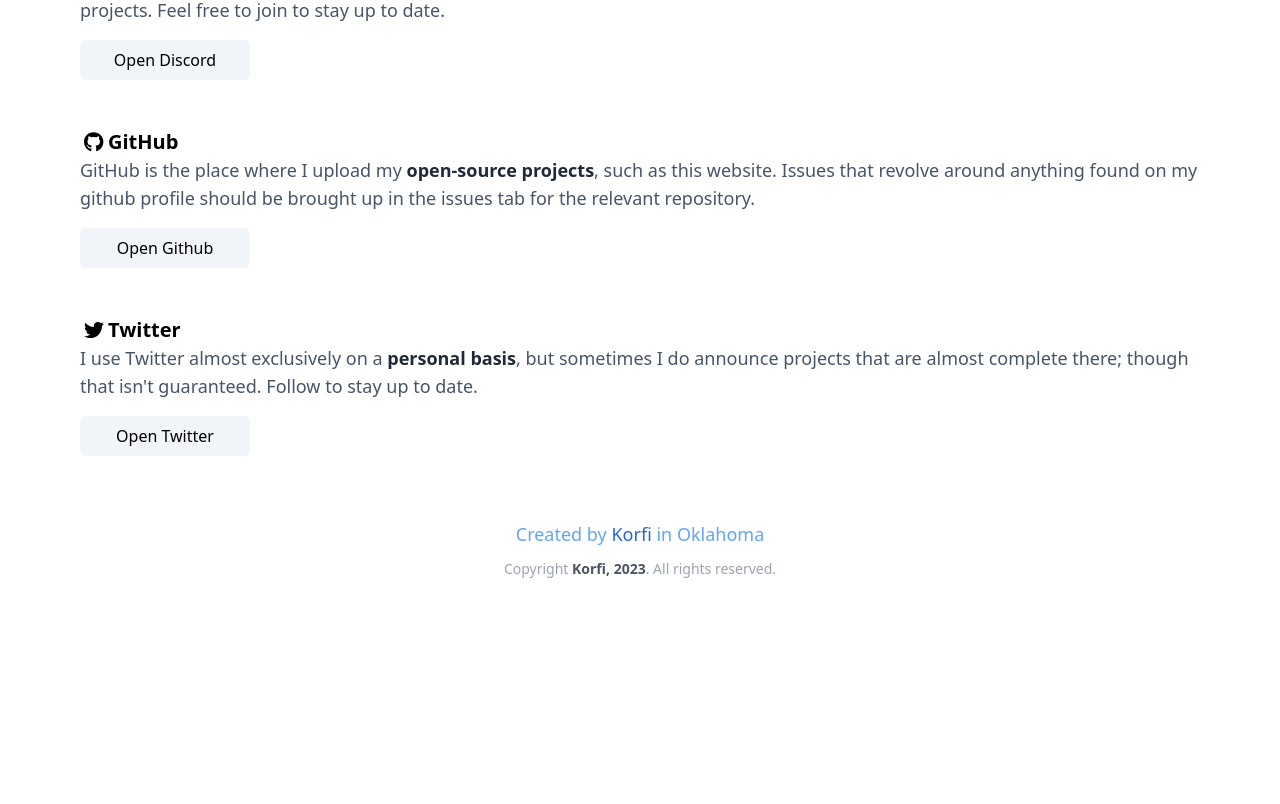
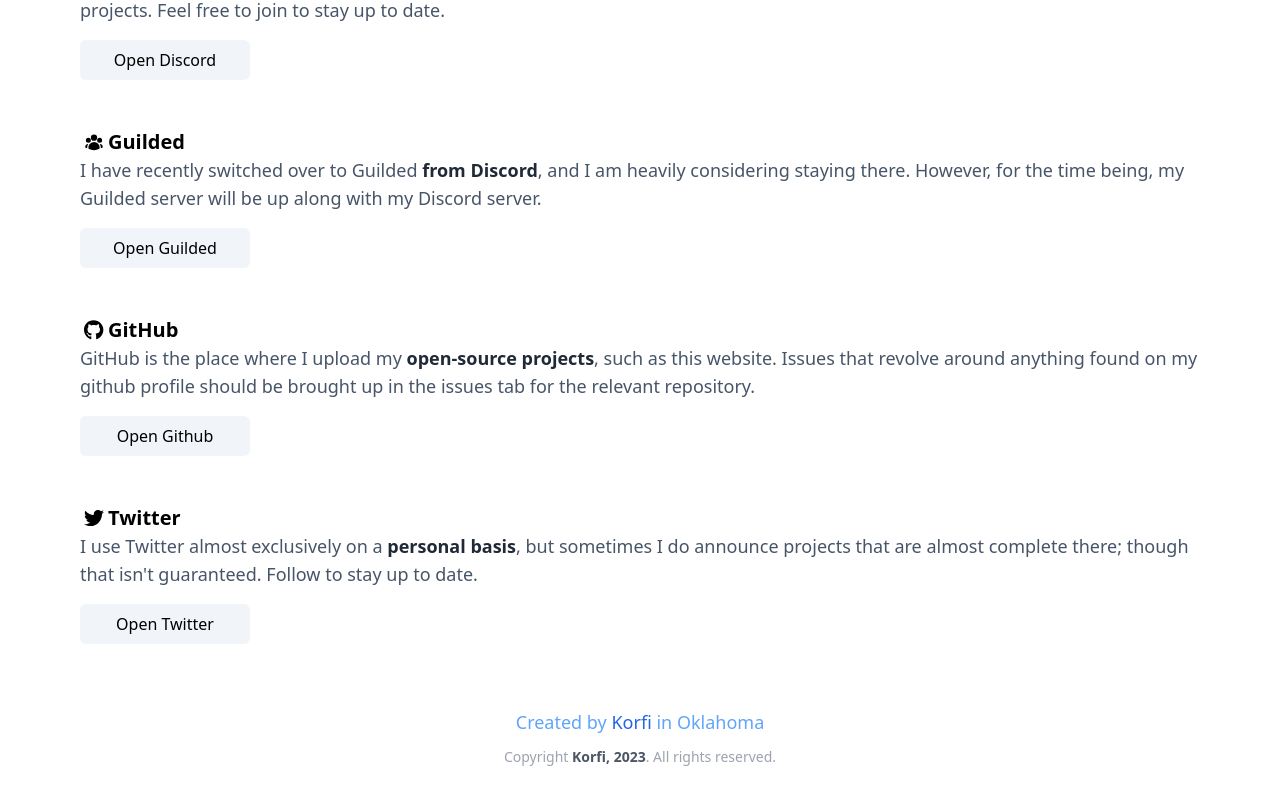
Before and after one commit to Korfi8267/Interstate, a Vue app: page / in a window 1280 px wide. Shown: the part 1040-1844 px from the top of the page. Before the commit the page ends 1668 px from the top, so only its background shows below. Built offline with nearby package versions, Linux system fonts and the light colour scheme; what hide-tailwind-scrollbar would draw is missing.

Commit message:
ADD: Guilded contact option and info

```diff
--- a/src/views/Home.vue
+++ b/src/views/Home.vue
@@ -106,6 +106,32 @@
 
  <div class="flex flex-row items-center justify-center px-7 md:px-20">
         <div class="items-center flex flex-row flex-grow max-w-[1230px] text-xl font-semibold text-black dark:text-white">
+          <svg xmlns="http://www.w3.org/2000/svg" viewBox="0 0 24 24" fill="currentColor" class="w-5 h-5 mx-1 text-black dark:text-white">
+  <path fill-rule="evenodd" d="M8.25 6.75a3.75 3.75 0 117.5 0 3.75 3.75 0 01-7.5 0zM15.75 9.75a3 3 0 116 0 3 3 0 01-6 0zM2.25 9.75a3 3 0 116 0 3 3 0 01-6 0zM6.31 15.117A6.745 6.745 0 0112 12a6.745 6.745 0 016.709 7.498.75.75 0 01-.372.568A12.696 12.696 0 0112 21.75c-2.305 0-4.47-.612-6.337-1.684a.75.75 0 01-.372-.568 6.787 6.787 0 011.019-4.38z" clip-rule="evenodd" />
+  <path d="M5.082 14.254a8.287 8.287 0 00-1.308 5.135 9.687 9.687 0 01-1.764-.44l-.115-.04a.563.563 0 01-.373-.487l-.01-.121a3.75 3.75 0 013.57-4.047zM20.226 19.389a8.287 8.287 0 00-1.308-5.135 3.75 3.75 0 013.57 4.047l-.01.121a.563.563 0 01-.373.486l-.115.04c-.567.2-1.156.349-1.764.441z" />
+</svg>
+
+        <div class="align-left text-xl font-semibold text-black dark:text-white">Guilded</div>
+      </div>
+ </div>
+ <div class="flex flex-row px-7 md:px-20 justify-center">
+   <div class="flex-grow max-w-[1230px] text-lg font-medium text-slate-600 dark:text-slate-400 mb-4">
+       I have recently switched over to Guilded <a class="font-semibold text-gray-800 dark:text-slate-300">from Discord</a>,
+       and I am heavily considering staying there. However, for the time being, my Guilded server will be up along with my Discord
+       server.
+     </div>
+ </div>
+
+ <div class="flex flex-row items-center justify-center px-7 md:px-20 mb-12">
+   <div class="flex-grow max-w-[1230px]">
+   <a href="https://guilded.gg/The-Interstate" type="button" data-mdb-ripple="true" data-mdb-ripple-color="light" class="md:w-[170px] h-12 md:h-10 text-center justify-center transition ease-in-out delay-50 hover:scale-105 rounded-md  text-black dark:text-white bg-slate-100 dark:bg-slate-700 hover:bg-blue-400 dark:hover:bg-blue-600 hover:text-white items-center flex">
+     <div class="font-semibold sm:font-medium">Open Guilded</div>
+     </a>
+ </div>
+ </div>
+
+ <div class="flex flex-row items-center justify-center px-7 md:px-20">
+        <div class="items-center flex flex-row flex-grow max-w-[1230px] text-xl font-semibold text-black dark:text-white">
           <svg xmlns="http://www.w3.org/2000/svg" viewBox="0 0 512 512" class="w-5 h-5 mx-1 text-black dark:text-white">
           <path fill="currentColor" d="M165.9 397.4c0 2-2.3 3.6-5.2 3.6-3.3.3-5.6-1.3-5.6-3.6 0-2 2.3-3.6 5.2-3.6 3-.3 5.6 1.3 5.6 3.6zm-31.1-4.5c-.7 2 1.3 4.3 4.3 4.9 2.6 1 5.6 0 6.2-2s-1.3-4.3-4.3-5.2c-2.6-.7-5.5.3-6.2 2.3zm44.2-1.7c-2.9.7-4.9 2.6-4.6 4.9.3 2 2.9 3.3 5.9 2.6 2.9-.7 4.9-2.6 4.6-4.6-.3-1.9-3-3.2-5.9-2.9zM244.8 8C106.1 8 0 113.3 0 252c0 110.9 69.8 205.8 169.5 239.2 12.8 2.3 17.3-5.6 17.3-12.1 0-6.2-.3-40.4-.3-61.4 0 0-70 15-84.7-29.8 0 0-11.4-29.1-27.8-36.6 0 0-22.9-15.7 1.6-15.4 0 0 24.9 2 38.6 25.8 21.9 38.6 58.6 27.5 72.9 20.9 2.3-16 8.8-27.1 16-33.7-55.9-6.2-112.3-14.3-112.3-110.5 0-27.5 7.6-41.3 23.6-58.9-2.6-6.5-11.1-33.3 2.6-67.9 20.9-6.5 69 27 69 27 20-5.6 41.5-8.5 62.8-8.5s42.8 2.9 62.8 8.5c0 0 48.1-33.6 69-27 13.7 34.7 5.2 61.4 2.6 67.9 16 17.7 25.8 31.5 25.8 58.9 0 96.5-58.9 104.2-114.8 110.5 9.2 7.9 17 22.9 17 46.4 0 33.7-.3 75.4-.3 83.6 0 6.5 4.6 14.4 17.3 12.1C428.2 457.8 496 362.9 496 252 496 113.3 383.5 8 244.8 8zM97.2 352.9c-1.3 1-1 3.3.7 5.2 1.6 1.6 3.9 2.3 5.2 1 1.3-1 1-3.3-.7-5.2-1.6-1.6-3.9-2.3-5.2-1zm-10.8-8.1c-.7 1.3.3 2.9 2.3 3.9 1.6 1 3.6.7 4.3-.7.7-1.3-.3-2.9-2.3-3.9-2-.6-3.6-.3-4.3.7zm32.4 35.6c-1.6 1.3-1 4.3 1.3 6.2 2.3 2.3 5.2 2.6 6.5 1 1.3-1.3.7-4.3-1.3-6.2-2.2-2.3-5.2-2.6-6.5-1zm-11.4-14.7c-1.6 1-1.6 3.6 0 5.9 1.6 2.3 4.3 3.3 5.6 2.3 1.6-1.3 1.6-3.9 0-6.2-1.4-2.3-4-3.3-5.6-2z"/>
           </svg>
```
